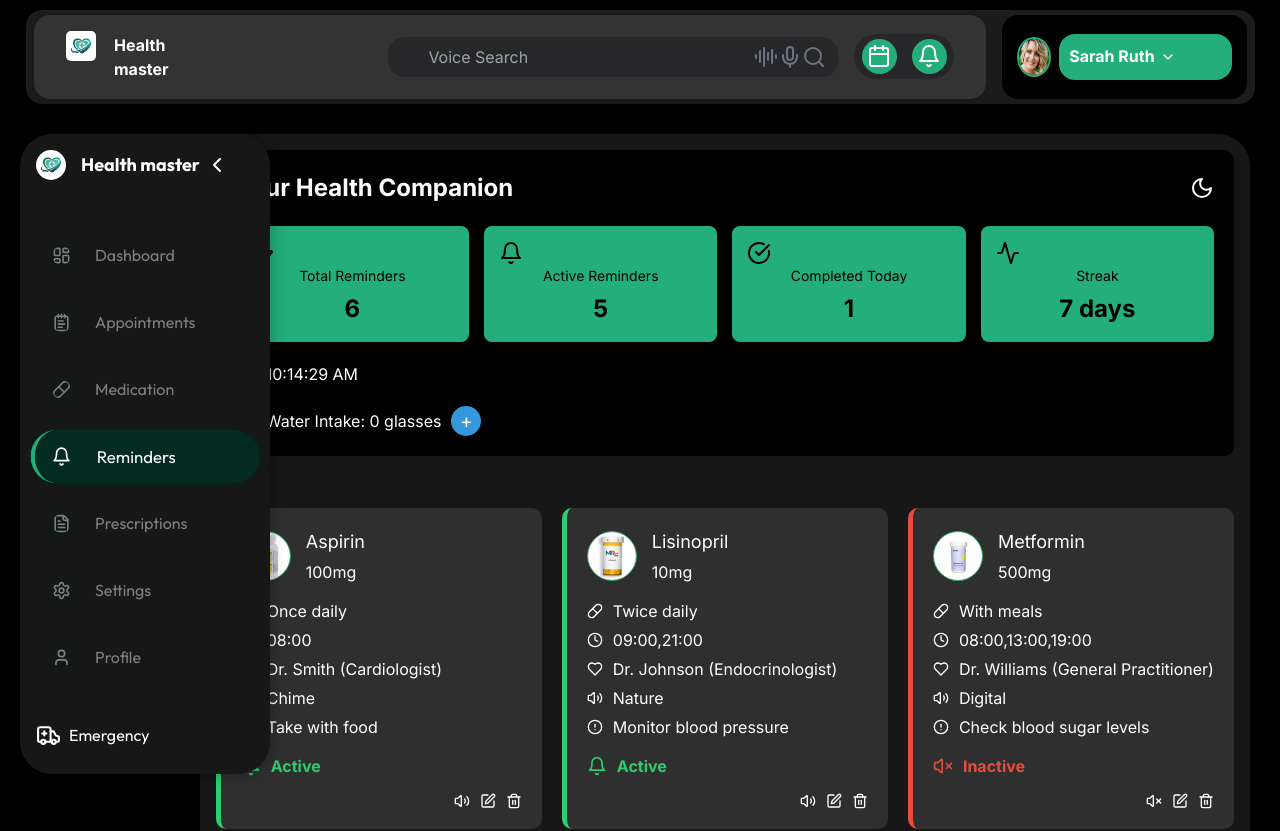
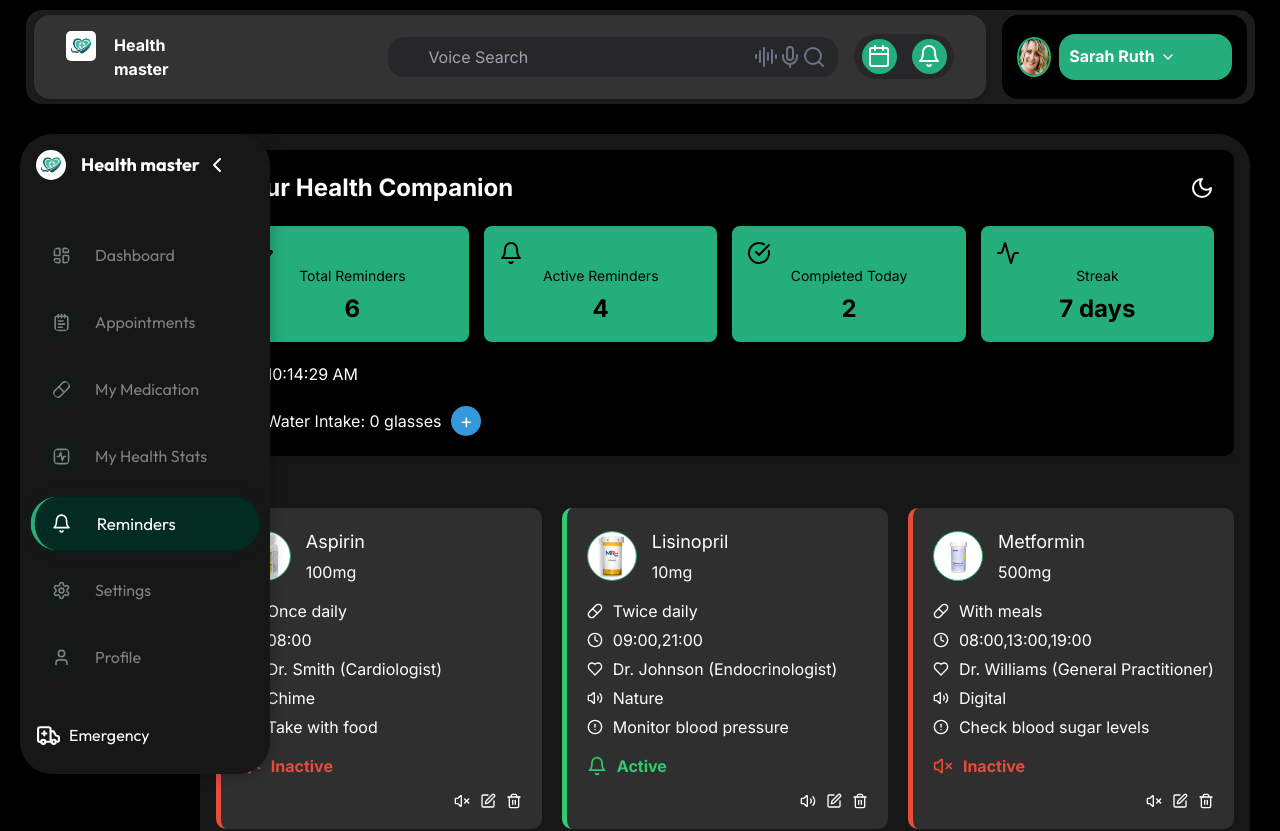
Before and after one commit to CHEGEBB/healthmasterv2, a Next.js app: page /reminders in a window 1280 px wide. Shown: the top 831 px of the page. Built offline with nearby package versions, Linux system fonts and the light colour scheme.

Commit message:
refactor: Update medication images, styles, and reminders page layout

```diff
--- a/app/reminders/page.jsx
+++ b/app/reminders/page.jsx
@@ -42,7 +42,7 @@
     time: "08:00",
     doctorId: 1,
     soundId: 1,
-    active: true,
+    active: false,
     notes: "Take with food",
   },
   {
--- a/components/layout/sidebar.jsx
+++ b/components/layout/sidebar.jsx
@@ -13,10 +13,9 @@
 const menuItems = [
   { href: "/dashboard", icon: LayoutDashboard, label: "Dashboard" },
   { href: "/appointments", icon: NotepadText, label: "Appointments" },
-  { href: "/medication", icon: Pill, label: "Medication" },
-  // { href: "/health-stats", icon: ActivitySquare, label: "My Health Stats" },
+  { href: "/medication", icon: Pill, label: "My Medication" },
+  { href: "/health-stats", icon: ActivitySquare, label: "My Health Stats" },
   { href: "/reminders", icon: Bell, label: "Reminders" },
-  { href: "/prescriptions", icon: FileText, label: "Prescriptions" },
   { href: "/settings", icon: Settings, label: "Settings" },
   { href: "/profile", icon: User, label: "Profile" },
 ];
--- a/sass/reminders.scss
+++ b/sass/reminders.scss
@@ -274,7 +274,7 @@
 }
 
 .add-reminder-modal, .edit-reminder-modal {
-  background-color: #fff;
+  background-color: $space-black;
   border-radius: 10px;
   padding: 30px;
   width: 90%;
@@ -292,9 +292,10 @@
     select, input, textarea {
       margin-bottom: 15px;
       padding: 10px;
-      border: 1px solid #ccc;
+      border: 1px solid $medium-gray;
       border-radius: 5px;
       font-size: 16px;
+      background: #171717;
     }
 
     textarea {
```
